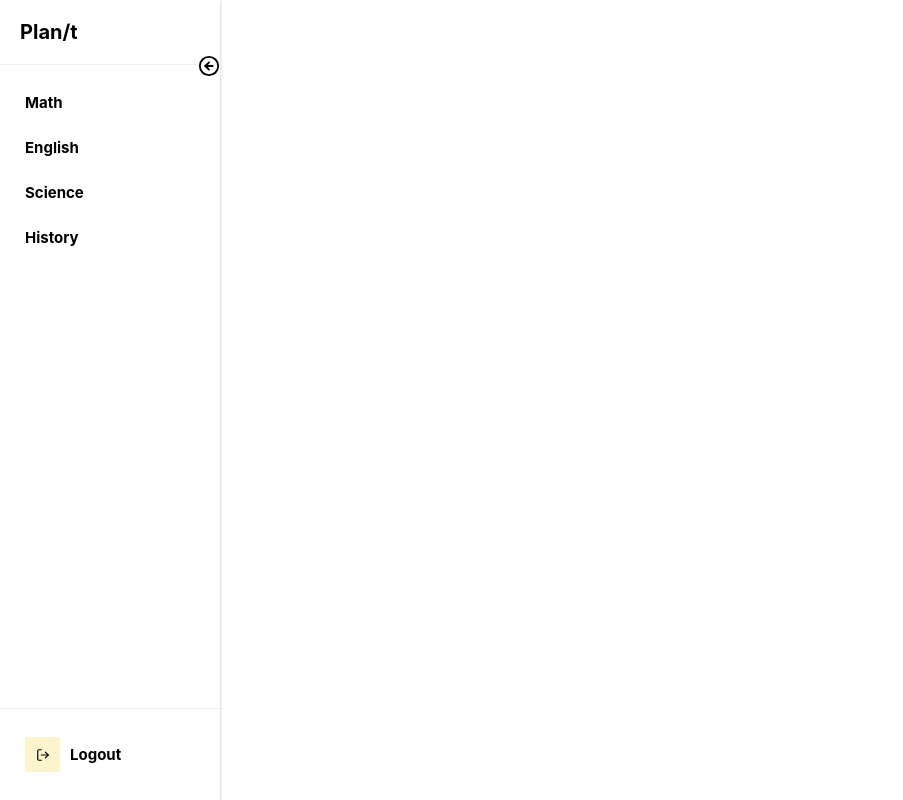
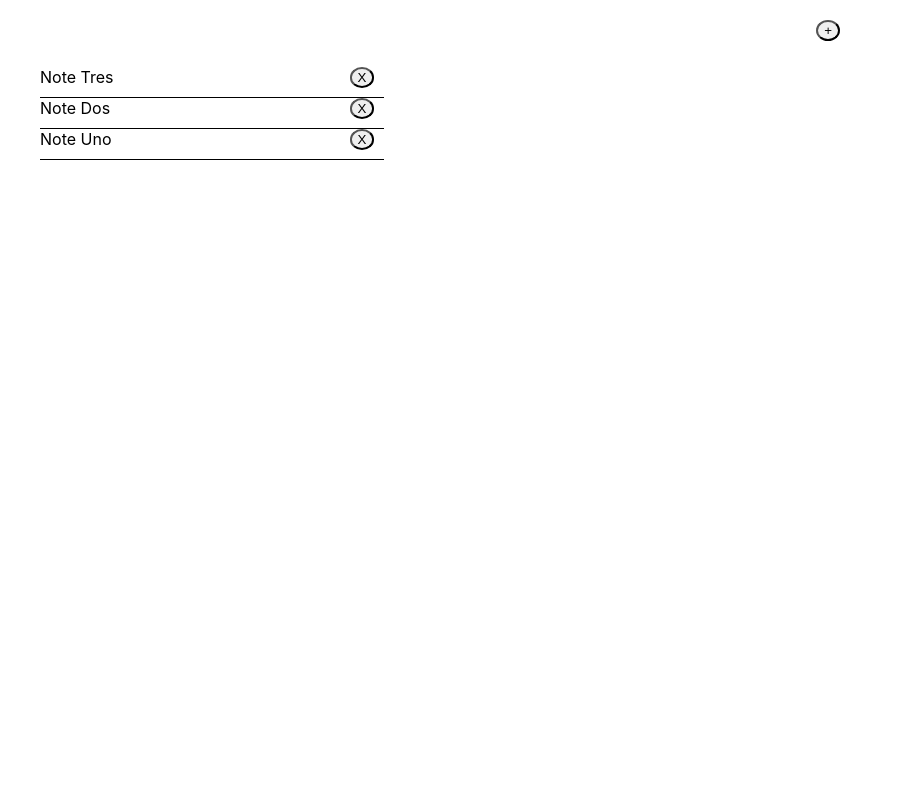
Before and after one commit to Sc0pz/CS321_PlanIt, a React (Create React App) app in the folder sidebar/: page / in a window 1280 px wide. Shown: the whole page, without its empty margins (0-903 px from the left). Built offline with nearby package versions, Linux system fonts and the light colour scheme.

Commit message:
Finished merging react and electron

```diff
--- a/sidebar/src/App.css
+++ b/sidebar/src/App.css
@@ -1,38 +1,116 @@
+html, body, .note-wrapper-single
+{
+    height: 100%;
+}
+
 .App {
+    height: 100%;
   text-align: center;
 }
 
 .App-logo {
-  height: 40vmin;
-  pointer-events: none;
-}
-
-@media (prefers-reduced-motion: no-preference) {
-  .App-logo {
-    animation: App-logo-spin infinite 20s linear;
-  }
+  animation: App-logo-spin infinite 20s linear;
+  height: 80px;
 }
 
 .App-header {
-  background-color: #282c34;
-  min-height: 100vh;
-  display: flex;
-  flex-direction: column;
-  align-items: center;
-  justify-content: center;
-  font-size: calc(10px + 2vmin);
+  background-color: #222;
+  height: 150px;
+  padding: 20px;
   color: white;
 }
 
-.App-link {
-  color: #61dafb;
+.App-title {
+  font-size: 1.5em;
 }
 
+.App-intro {
+  font-size: large;
+}
+
+.notes-wrapper{
+
+  display: flex;
+  flex-wrap: wrap;
+  width: 100%;
+  height: 100%;
+}
+
+.list-notes-top{
+  height: 100%;
+  width: 30%;
+  padding: 0;
+  overflow-y: auto;
+  overflow-x: hidden;
+
+}
+
+.current-note{
+
+  height: 100%;
+  width: 68%;
+
+
+
+}
+
+.list-item-top{
+
+  border-bottom: 1px solid black;
+  text-align: left;
+}
+
+.list-item{
+
+  list-style: none;
+  text-align: left;
+  height: 30px;
+  display: inline-flex;
+  width: 90%;
+}
+
+.delete-note{
+
+  position: absolute;
+}
+
+.add-note, .delete-note{
+
+  border-radius: 50%;
+  float: right;
+
+
+
+}
+
+.add-note{
+  margin: 20px 440px 10px;
+
+}
+
+input[type='text']{
+
+  height: 30px;
+  width: 90%;
+  border: none;
+  resize: none;
+  color: blue;
+  font-size: 25px;
+
+}
+
+textarea{
+
+  height: 405px;
+  width: 90%;
+  border: none;
+  resize: none;
+  scroll-behavior: auto;
+}
+
+
+
 @keyframes App-logo-spin {
-  from {
-    transform: rotate(0deg);
-  }
-  to {
-    transform: rotate(360deg);
-  }
+  from { transform: rotate(0deg); }
+  to { transform: rotate(360deg); }
 }
--- a/sidebar/src/App.js
+++ b/sidebar/src/App.js
@@ -1,11 +1,88 @@
 import Header from './Components/Header/Header'
 
-function App() {
-  return (
-    <div className="App">
-        <Header />
-    </div>
-  );
+import React, { Component } from 'react';
+import Note from './Note'
+import ListNotes from './ListNotes'
+import './App.css';
+
+const notesArray= [{id: 1, heading:'Note Uno', value:'This is a note'},
+              {id: 2, heading:'Note Dos', value:'This is another note'},
+              {id: 3, heading:'Note Tres', value:'This is the third note'}]
+
+class App extends Component {
+
+  state = {
+
+    currentNote: null,
+
+    notes: notesArray
+  }
+
+  changeCurrentNote = (note) =>{
+
+    this.setState({ currentNote: note })
+  }
+
+  deletenote = (note) =>{
+
+
+    this.setState((state) => ({ notes: state.notes.filter(noteIterator => (noteIterator.id !== note.id)) }))
+    this.setState({ currentNote: null })
+
+
+  }
+
+  saveNote = (note) =>{
+
+    this.setState((state) => { state.notes.concat([note]) })
+    this.setState({ currentNote: note })
+
+  }
+
+  addNew = () =>{
+
+
+
+    const note = {id: this.state.notes.length + 1, heading: '', value: ' '}
+    this.setState((state) => ({ notes: state.notes.concat([note]) }))
+    this.setState({ currentNote: note })
+
+
+
+  }
+
+  render() {
+
+
+      this.state.notes.sort((a, b) => {return b.id-a.id})
+    return (
+      <div className="App">
+      <button className='add-note' onClick={this.addNew}>+</button>
+        <div className='notes-wrapper'>
+        <div className='list-notes-top'>
+          <ListNotes notes={this.state.notes} changeCurrentNote={this.changeCurrentNote} deletenote={this.deletenote}/>
+        </div>
+        <div className='current-note'>
+        {( this.state.currentNote !== null ) && ( <Note note={this.state.currentNote} savenote={this.saveNote}/> )}
+        </div>
+
+        </div>
+
+      </div>
+    );
+  }
+
 }
 
 export default App;
+
+
+// function App() {
+//   return (
+//     <div className="App">
+//         <Header />
+//     </div>
+//   );
+// }
+
+// export default App;
--- /dev/null
+++ b/sidebar/src/ListNotes.js
@@ -0,0 +1,29 @@
+import React, {Component} from 'react'
+
+
+class ListNotes extends Component{
+
+
+  render(){
+
+    const {notes, changeCurrentNote, deletenote} = this.props
+return(
+
+
+    <ul className='list-notes'>
+      { notes.map((note) => (
+        <div  className='list-item-top' key={ note.id }>
+          <li className='list-item' onClick={ () => changeCurrentNote(note) } >
+            {note.heading}
+
+          </li>
+          <button className='delete-note' onClick={ () => deletenote(note)}>X</button>
+          </div>
+
+      )) }
+    </ul>
+)
+}
+}
+
+export default ListNotes
--- /dev/null
+++ b/sidebar/src/Note.js
@@ -0,0 +1,31 @@
+import React, { Component } from 'react'
+
+class Note extends Component{
+
+  componentWillReceiveProps(nextProps) {
+
+  const newProps = nextProps
+  this.textInput.value = newProps.note.heading
+  this.textAreaInput.value = newProps.note.value
+}
+
+save = (note) => {
+  note.heading = this.textInput.value
+  note.value = this.textAreaInput.value
+  this.props.savenote(note)
+}
+  render(){
+
+    const { note } = this.props
+
+    return(
+
+      <div className='note-wrapper-single'>
+      <input defaultValue={ note.heading } type='text' placeholder='Untitled' ref={(input) => { this.textInput = input }} onChange={(event)=>this.save(note) }/>
+      <textarea defaultValue={ note.value } ref={(input) => { this.textAreaInput = input}} onChange={()=>this.save(note) }/>
+      </div>
+    )
+  }
+}
+
+export default Note
```
Also changed, not shown: 1 other file (tests, documents, lock files or other folders).
